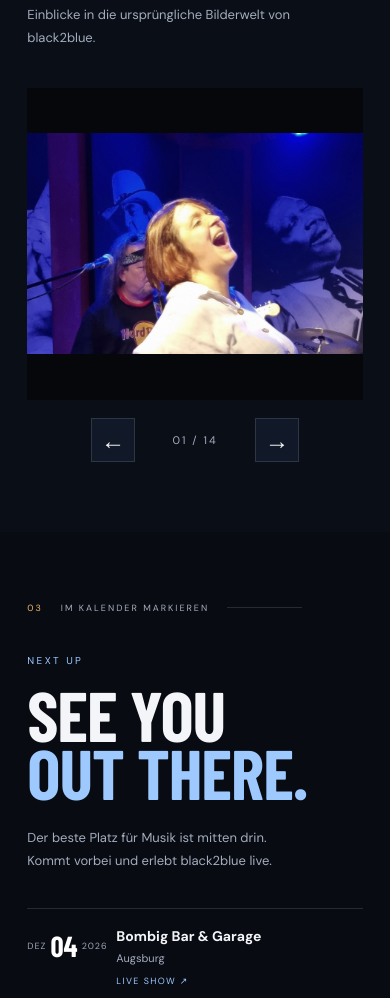
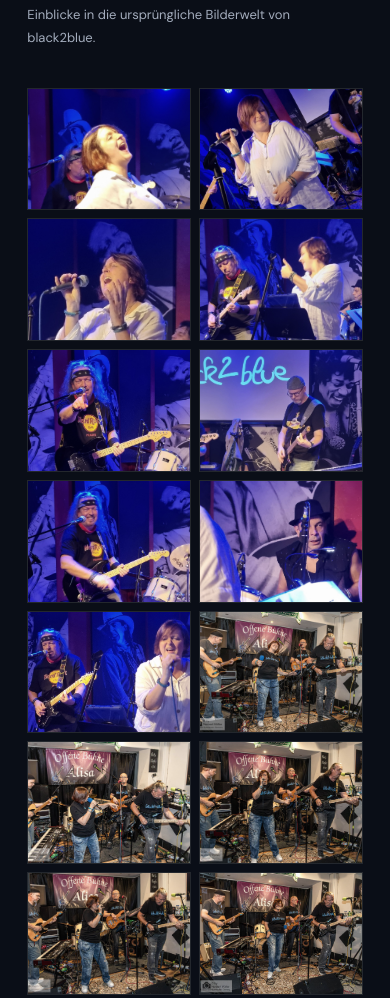
Before and after one commit to CiberAndy/black-to-blue-website, a website built with Vite: page index.html in a window 390 px wide. Shown: the part 3955-4953 px from the top of the page. Built offline with nearby package versions, Linux system fonts and the light colour scheme; a web font is replaced by a local one.

Commit message:
Show gallery as responsive thumbnail grid

```diff
--- a/src/style.css
+++ b/src/style.css
@@ -124,3 +124,12 @@
   .photo-grid{height:clamp(260px,80vw,420px);}
   .booking-photo{height:auto;max-height:70vh;aspect-ratio:auto;}
 }
+
+
+/* Galerie: kompakte Vorschaubilder auf allen Displays */
+.photo-grid{display:grid!important;position:static;height:auto;max-height:none;grid-template-columns:repeat(4,minmax(0,1fr));grid-auto-rows:auto;gap:12px}
+.photo-grid .photo,.photo-grid .photo.is-active{display:block;width:100%;height:auto;aspect-ratio:4/3;border:1px solid var(--line);cursor:zoom-in}
+.photo-grid .photo img,.photo-grid .photo.is-active img{width:100%;height:100%;object-fit:cover;object-position:center}
+.gallery-controls{display:none}
+@media(max-width:800px){.photo-grid{grid-template-columns:repeat(3,minmax(0,1fr));gap:9px}}
+@media(max-width:520px){.photo-grid{grid-template-columns:repeat(2,minmax(0,1fr));gap:8px}}
```
